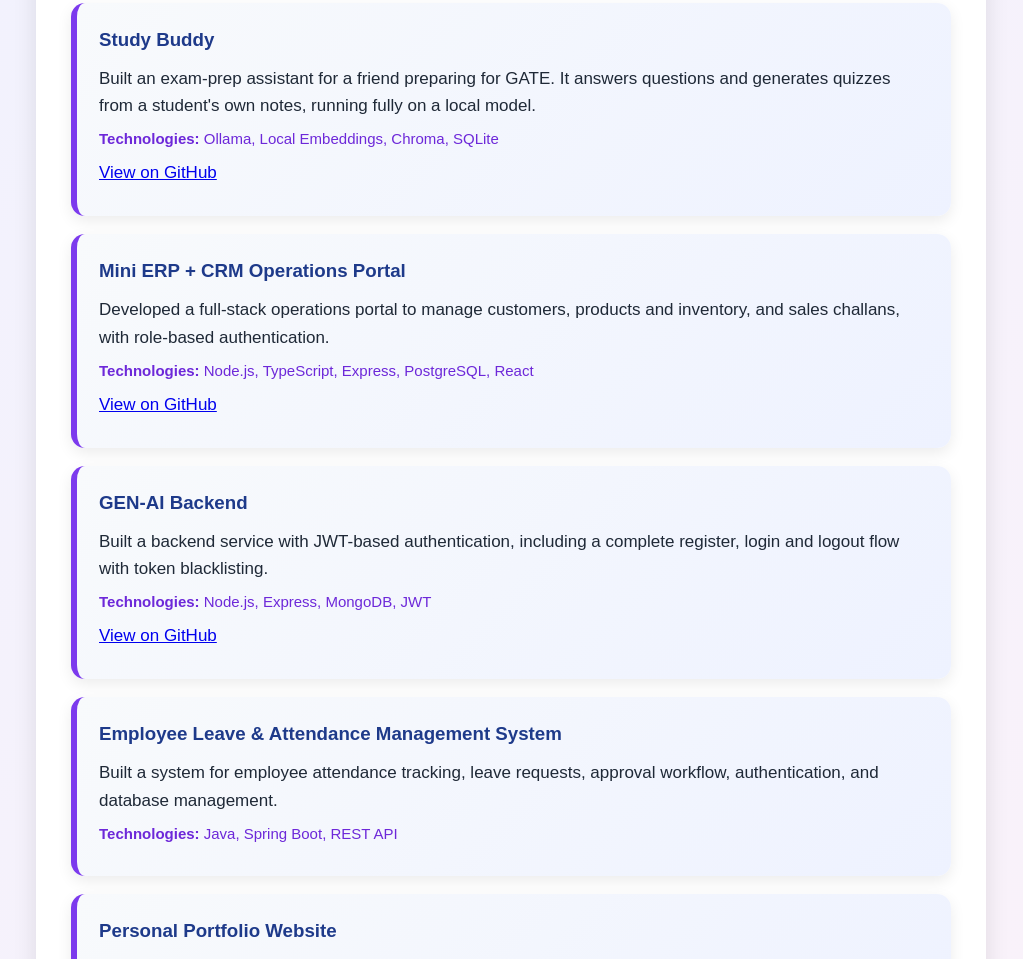
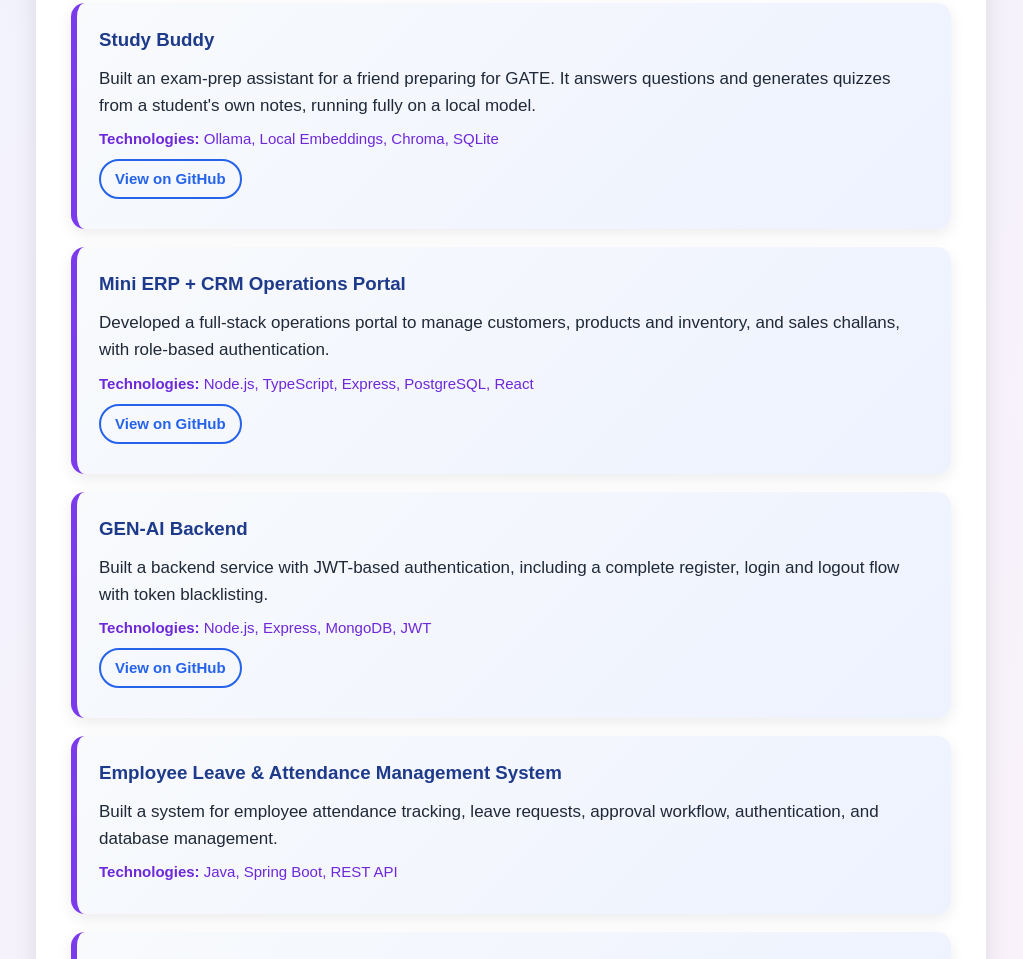
Before and after one commit to Khushighosh/portfolio-website, a plain HTML site: page index.html in a window 1280 px wide. Shown: the part 1038-1997 px from the top of the page, without its empty margins (129-1152 px from the left). Drawn offline with Linux system fonts and the light colour scheme.

Commit message:
Refactor CSS styles for improved layout and design

```diff
--- a/style.css
+++ b/style.css
@@ -107,6 +107,24 @@ section p {
   color: #6d28d9;
   font-size: 15px;
 }
+
+.project-card a {
+  display: inline-block;
+  color: #2563eb;
+  font-weight: bold;
+  text-decoration: none;
+  padding: 6px 14px;
+  border: 2px solid #2563eb;
+  border-radius: 20px;
+  font-size: 15px;
+  transition: background 0.3s ease, color 0.3s ease;
+}
+
+.project-card a:hover {
+  background: #2563eb;
+  color: white;
+}
+
 #blog {
   display: block;
   background: linear-gradient(135deg, #fff7ed, #fce7f3);
```
